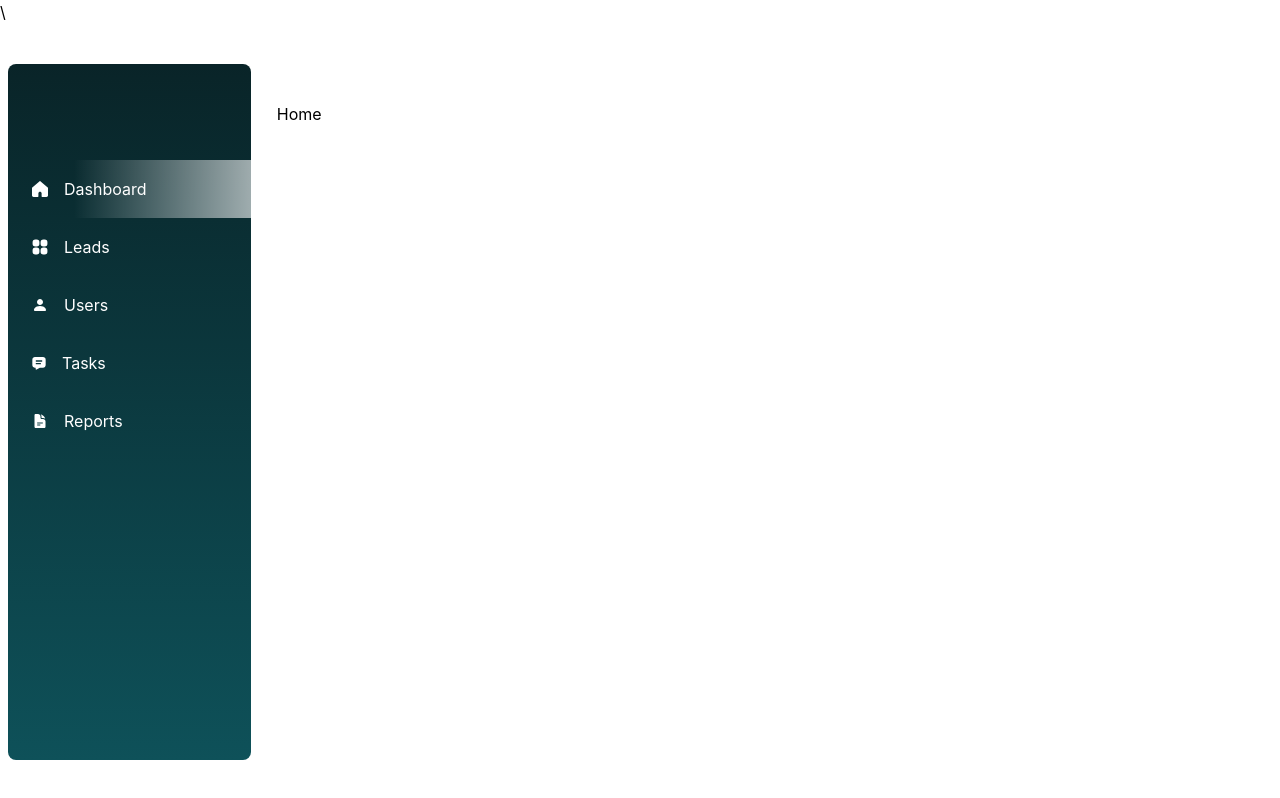
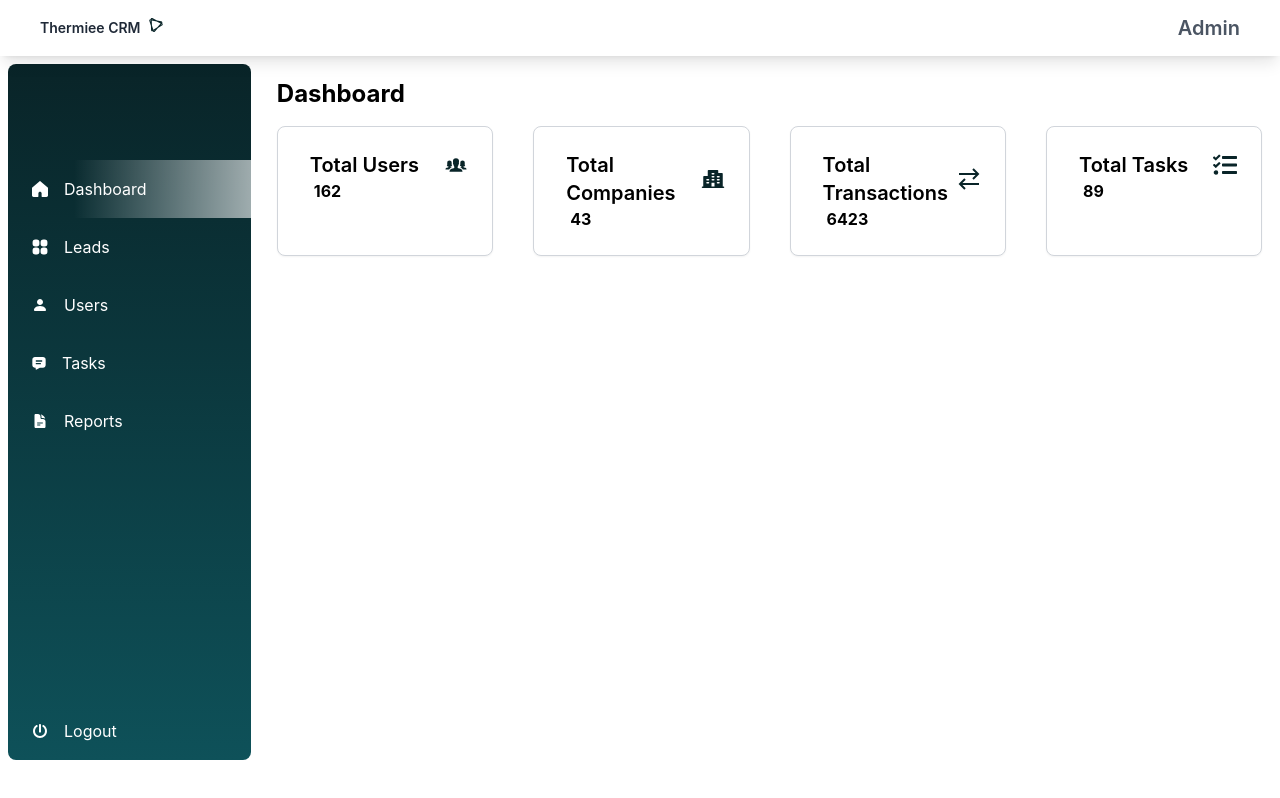
Before and after one commit to Thermiee/refactored-memory, a React (Vite) app: page /home in a window 1280 px wide. Built offline with nearby package versions, Linux system fonts and the light colour scheme; a web font is replaced by a local one.

Commit message:
create Dashboard page

```diff
--- /dev/null
+++ b/src/Components/Sidebar/MobileSideNav.tsx
@@ -0,0 +1,88 @@
+import React, { useState } from "react";
+import { useNavigate } from "react-router-dom";
+import { crmSidebarLinks, crmBottomLinks, SidebarLinks } from "./data";
+import SidebarLayout from "./SidebarLayout";
+import useCurrentPath from "../../Hooks/useCurrentPath";
+import { RxHamburgerMenu } from "react-icons/rx";
+import { IoMdClose } from "react-icons/io";
+
+const MobileSideNav: React.FC = () => {
+  const navigate = useNavigate();
+  const activeLink = useCurrentPath();
+  const [isOpen, setIsOpen] = useState(false);
+
+  const toggleSidebar = () => setIsOpen(!isOpen);
+
+  const handleNavigation = (url: string) => {
+    navigate(url);
+    setIsOpen(false); // Close sidebar after navigation
+  };
+
+  const renderLinks = (links: SidebarLinks[]) => {
+    return links.map(({ id, title, image, url }) => (
+      <div
+        key={id}
+        onClick={() => handleNavigation(url)}
+        role="button"
+        tabIndex={0}
+        onKeyDown={(e) => e.key === "Enter" && handleNavigation(url)}
+        aria-label={`Navigate to ${title}`}
+        className="py-[1px] cursor-pointer hover:bg-gray-600 transition-colors duration-200"
+        style={{
+          background: url === activeLink[1]
+            ? "linear-gradient(270deg, #FFF -47.16%, rgba(255, 255, 255, 0.00) 72.88%)"
+            : "",
+        }}
+      >
+        <SidebarLayout title={title} image={image} />
+      </div>
+    ));
+  };
+
+  return (
+    <div>
+      {/* Hamburger Menu Button */}
+      <button
+        onClick={toggleSidebar}
+        className="p-3 lg:hidden"
+        aria-label="Toggle sidebar"
+        aria-expanded={isOpen}
+      >
+        <RxHamburgerMenu className="text-2xl text-primary" />
+      </button>
+
+      {/* Sidebar Overlay and Content */}
+      <div
+        className={`fixed inset-0 bg-gray-800 bg-opacity-75 z-50 ${
+          isOpen ? "block" : "hidden"
+        } lg:hidden`}
+      >
+        <div className="bg-primary h-full flex flex-col justify-between">
+          {/* Sidebar Header */}
+          <div className="m-5 flex justify-between items-center">
+            <h1 className="text-white text-xl font-bold">CRM Dashboard</h1>
+            <button
+              onClick={toggleSidebar}
+              aria-label="Close sidebar"
+              className="text-white"
+            >
+              <IoMdClose className="text-3xl" />
+            </button>
+          </div>
+
+          {/* Main Sidebar Links */}
+          <div className="flex-1 overflow-y-auto">
+            {renderLinks(crmSidebarLinks)}
+          </div>
+
+          {/* Bottom CRM Links */}
+          <div className="mt-auto">
+            {renderLinks(crmBottomLinks)}
+          </div>
+        </div>
+      </div>
+    </div>
+  );
+};
+
+export default MobileSideNav;
--- /dev/null
+++ b/src/Components/Sidebar/UserNav.tsx
@@ -0,0 +1,32 @@
+
+import { SiCivicrm } from "react-icons/si";
+import MobileSideNav from "./MobileSideNav";
+import { Person } from "../../assets";
+
+const UserNav = () => {
+  return (
+    <nav className="bg-white border-gray border-solid shadow-lg max-h-16 md:fixed w-full top-0 z-50">
+      <div className="flex flex-wrap items-center justify-between mx-auto p-2 px-3 md:p-3 md:px-10">
+        <div className="flex items-center">
+          <h1 className="text-sm flex font-semibold text-gray-800">Thermiee CRM <span
+          className="text-primary ml-2"
+          ><SiCivicrm /></span></h1>
+        </div>
+        <div className="flex md:order-2 space-x-3 rtl:space-x-reverse items-center">
+          <div className="flex items-center space-x-3 justify-center">
+            <img src={Person} alt="Avatar" className="md:w-8 md:h-8 w-4 h-4" />
+          </div>
+
+          <div className="flex items-center">
+            <p className="text-xl font-semibold text-gray-600">Admin</p>
+          </div>
+          <div className=" md:hidden">
+            <MobileSideNav />
+          </div>
+        </div>
+      </div>
+    </nav>
+  );
+};
+
+export default UserNav;
--- a/src/Components/Sidebar/index.tsx
+++ b/src/Components/Sidebar/index.tsx
@@ -1,6 +1,6 @@
 import React from "react";
 import { useNavigate } from "react-router-dom";
-import { crmSidebarLinks, SidebarLinks } from "./data";
+import { crmBottomLinks, crmSidebarLinks, SidebarLinks } from "./data";
 import SidebarLayout from "./SidebarLayout";
 import useCurrentPath from "../../Hooks/useCurrentPath";
 
@@ -35,8 +35,14 @@ const Sidebar: React.FC = () => {
   };
 
   return (
-    <div className="flex flex-col h-full justify-between" style={{ height: "100vh" }}>
+    <div className="flex flex-col h-full justify-between" style={{ height: "75vh" }}>
+      {/* Main CRM Links */}
       <div>{renderLinks(crmSidebarLinks)}</div>
+
+      {/* Bottom CRM Links */}
+      <div className="mt-auto">
+        {renderLinks(crmBottomLinks)}
+      </div>
     </div>
   );
 };
--- a/src/Layouts/DashboardLayout/index.tsx
+++ b/src/Layouts/DashboardLayout/index.tsx
@@ -1,11 +1,14 @@
 import React from 'react'
 import { Outlet } from 'react-router-dom'
 import Sidebar from '../../Components/Sidebar'
+import UserNav from '../../Components/Sidebar/UserNav'
 
 const DashboardLayout: React.FC = () => {
   return (
     <div className="bg-white overflow-x-hidden w-screen h-screen relative">
-\
+        <div>
+          <UserNav />
+        </div>
     <div className="flex p-2 ">
       <nav className=" py-2 z-20 md:flex-[.2] lg:flex-[.15] h-[89vh] mt-14 rounded-lg fixed top-0 w-[19%] hidden md:block">
         <div
--- a/src/Pages/Dashboard/index.tsx
+++ b/src/Pages/Dashboard/index.tsx
@@ -1,9 +1,58 @@
-import React from 'react'
+import React from "react";
+import { IoIosPeople } from "react-icons/io";
+import { PiBuildingApartmentFill } from "react-icons/pi";
+import { CardType } from "../../types";
+import { GrTransaction } from "react-icons/gr";
+import { FaTasks } from "react-icons/fa";
 
 const Home: React.FC = () => {
+
+
+  const cards: CardType[] = [
+    {
+      description: "Total Users",
+      icon: <IoIosPeople className="text-2xl text-primary" />,
+      number: 162
+    },
+    {
+      description: "Total Companies",
+      icon: <PiBuildingApartmentFill className="text-2xl text-primary" />,
+      number: 43
+    },
+    {
+      description: "Total Transactions",
+      icon: <GrTransaction className="text-2xl text-primary" />,
+      number: 6423
+    },
+    {
+      description: "Total Tasks",
+      icon: <FaTasks  className="text-2xl text-primary" />,
+      number: 89
+    }
+  ];
   return (
-    <div>Home</div>
-  )
-}
+    <div>
+      <h1 className="text-2xl font-bold mb-4">Dashboard</h1>
+      <div className="grid grid-cols-2 md:grid-cols-2 lg:grid-cols-4 gap-10">
+        {cards.map((card, index) => (
+          <div
+            key={index}
+            className="bg-white p-6 rounded-lg shadow-sm border border-gray-300"
+          >
+            <div className="flex justify-between">
+              <div className="lg:text-xl font-semibold ml-2">
+                {card.description}
+              </div>
+                <div className="flex items-center">
+                {card.icon}
+                </div>
+            </div>
+            <div className="font-bold ml-3">{card.number}</div>
+          </div>
+        ))}
+      </div>
+    </div>
+  );
+};
 
-export default Home
+export default Home;
--- a/src/types/components.ts
+++ b/src/types/components.ts
@@ -32,3 +32,9 @@ export interface SidebarLayoutProps {
   image?: string | React.ReactElement
   title: string
 }
+
+export type CardType = {
+  description: string;
+  icon: React.ReactNode;
+  number: number;
+};
```
